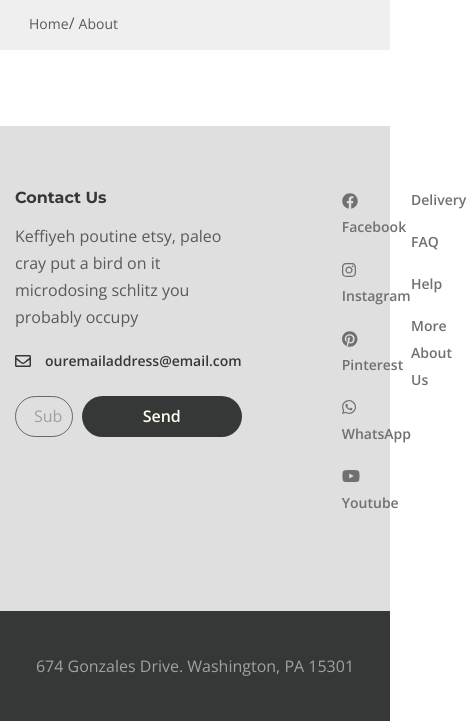
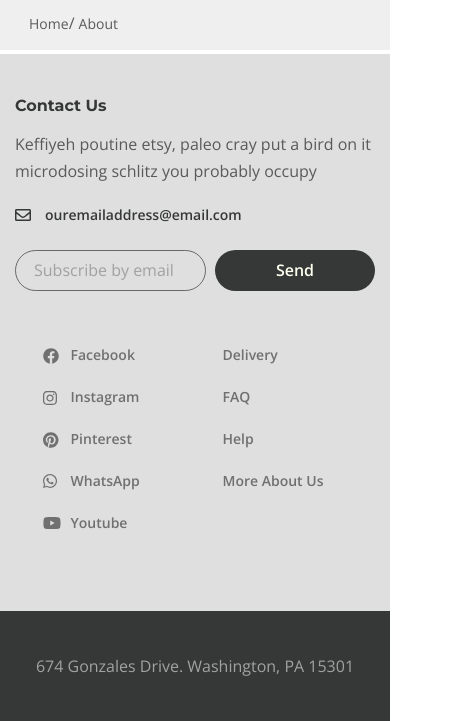
Before and after one commit to horoshopodumaj/furniture, a website: page app/page.html in a window 390 px wide. Shown: the part 123-844 px from the top of the page, 466 px wide, since content can reach past the window. Drawn offline with nearby package versions, Linux system fonts and the light colour scheme.

Commit message:
adaptive for footer

```diff
--- a/app/scss/_global.scss
+++ b/app/scss/_global.scss
@@ -10,7 +10,7 @@ body {
     line-height: 27px;
     color: $default;
     overflow-x: hidden;
-    min-width: 320px;
+    min-width: 300px;
 }
 
 .wrapper {
--- a/app/scss/footer.scss
+++ b/app/scss/footer.scss
@@ -2,14 +2,34 @@
     &__content {
         background: #dfdfdf;
         padding: 60px 0 80px;
+        @media (max-width: 768px) {
+            padding: 40px 0 60px;
+        }
+        @media (max-width: 375px) {
+            padding: 30px 0 40px;
+        }
     }
     &__inner {
         display: flex;
         justify-content: space-between;
+        @media (max-width: 768px) {
+            flex-wrap: wrap;
+            justify-content: center;
+        }
+        @media (max-width: 375px) {
+            justify-content: space-between;
+        }
     }
 
     &__info {
         width: 540px;
+        @media (max-width: 992px) {
+            width: 380px;
+        }
+        @media (max-width: 768px) {
+            width: 100%;
+            margin-bottom: 50px;
+        }
     }
 
     &__info-title {
@@ -22,10 +42,16 @@
     &__info-text {
         margin-bottom: 16px;
         max-width: 475px;
+        @media (max-width: 768px) {
+            max-width: 100%;
+        }
     }
 
     &__form {
         display: flex;
+        @media (max-width: 375px) {
+            flex-direction: column;
+        }
     }
     &__form-input {
         padding: 6px 10px 6px 18px;
@@ -52,12 +78,22 @@
         text-transform: capitalize;
         margin-left: 9px;
         cursor: pointer;
+        @media (max-width: 375px) {
+            margin-left: 0;
+            margin-top: 15px;
+        }
     }
 
     &__social {
         width: 125px;
         margin-right: auto;
         margin-left: 100px;
+        @media (max-width: 768px) {
+            margin-left: auto;
+        }
+        @media (max-width: 375px) {
+            margin-left: 0;
+        }
     }
     &__social-link {
         padding-left: 28px;
@@ -109,6 +145,10 @@
     &__menu {
         margin-right: 60px;
         width: 125px;
+        @media (max-width: 768px) {
+            margin-left: auto;
+            margin-right: auto;
+        }
     }
 
     &__copyright {
```
Also changed, not shown: app/css/style.min.css.
